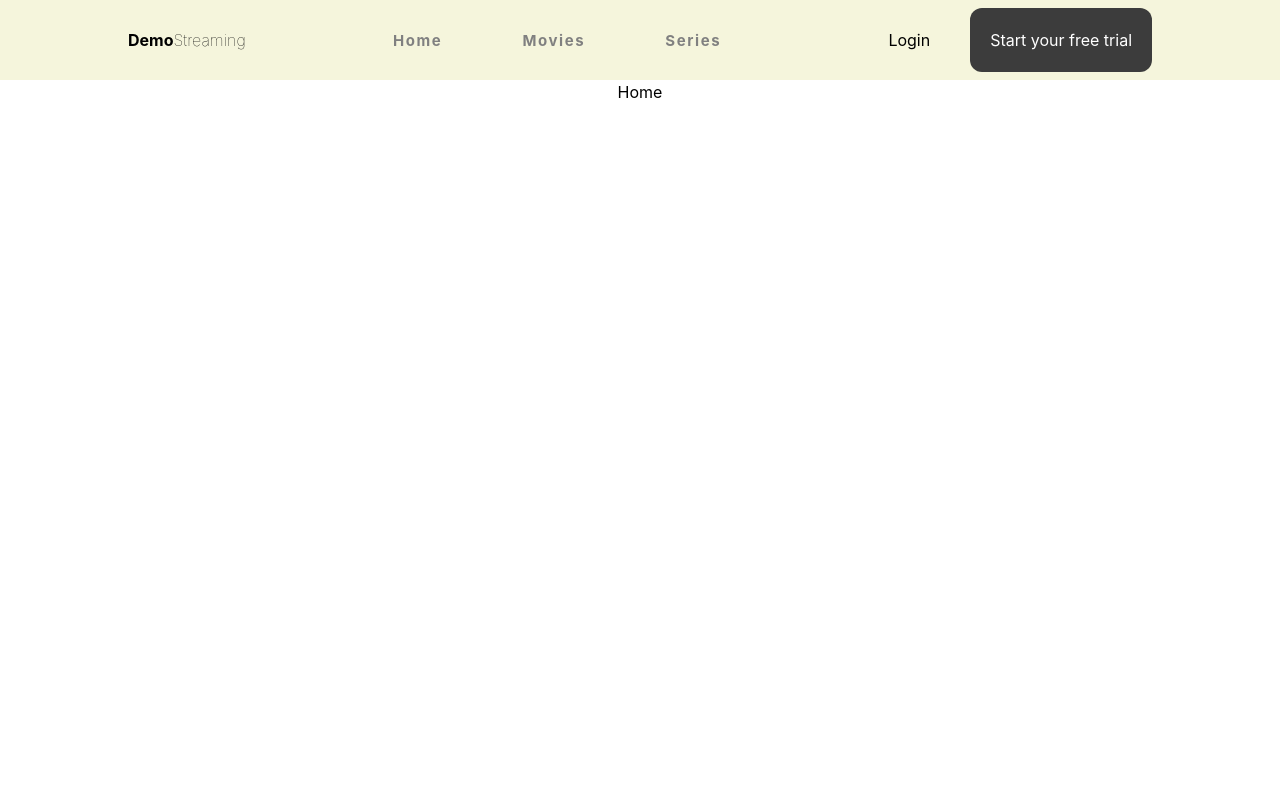
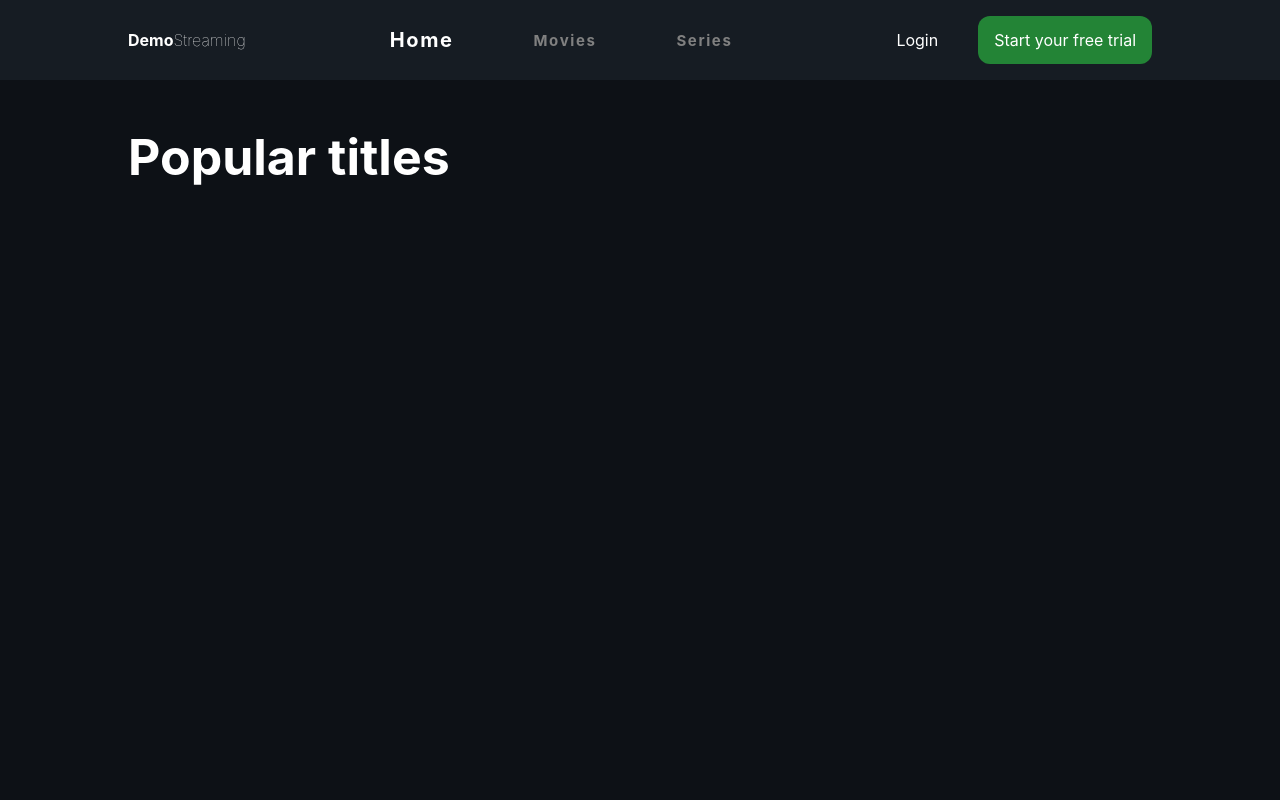
Before and after one commit to patrick-katambi/07-ellipsis_js_challenge, a React (Create React App) app: page / in a window 1280 px wide. Shown: the top 800 px of the page. Built offline with nearby package versions, Linux system fonts and the light colour scheme.

Commit message:
home page scaffolding

```diff
--- a/src/App.js
+++ b/src/App.js
@@ -1,25 +1,27 @@
-import React from 'react';
-import logo from './logo.svg';
-import { Counter } from './features/counter/Counter';
-import './App.css';
-import NavigationBar from './components/NavigationBar';
-import { Routes, Route } from 'react-router-dom';
-import Home from './pages/home/index'
-import Series from './pages/series/index'
-import Movies from './pages/movies/index'
+import React from "react";
+import logo from "./logo.svg";
+import { Counter } from "./features/counter/Counter";
+import "./App.css";
+import NavigationBar from "./components/NavigationBar";
+import { Routes, Route } from "react-router-dom";
+import Home from "./pages/home/index";
+import Series from "./pages/series/index";
+import Movies from "./pages/movies/index";
+import Footer from "./components/Footer";
 
 function App() {
   return (
-    <div className="App">
+    <div className=" bg-[#0D1116] text-[white] h-full w-full overflow-x-hidden ">
       <NavigationBar />
+      <div className="h-[calc(100% - 80px)]">
+        <Routes>
+          <Route path="/" element={<Home />} />
+          <Route path="series" element={<Series />} />
+          <Route path="movies" element={<Movies />} />
+          <Route path="*" element={<p>404 error</p>} />
+        </Routes>
+      </div>
 
-      <Routes>
-        <Route index element={<Home />} />
-        <Route path="home" element={<Home />} />
-        <Route path="series" element={<Series />} />
-        <Route path="movies" element={<Movies />} />
-        <Route path="*" element={<p>404 error</p>} />
-      </Routes>
     </div>
   );
 }
--- a/src/components/NavigationBar.js
+++ b/src/components/NavigationBar.js
@@ -3,7 +3,7 @@ import { Routes, Route, Link, NavLink } from "react-router-dom";
 
 function NavigationBar() {
   return (
-    <div className=" w-full h-[80px] px-[10%] flex items-center justify-between bg-[beige] ">
+    <div className=" w-screen h-[80px] px-[10%] flex items-center justify-between bg-[#161C23] ">
       <Logo />
       <MenuLinksSection />
       <ActionButtons />
@@ -16,7 +16,7 @@ export default NavigationBar;
 function ActionButtons() {
     return <div className=" flex items-center ">
         <div className="cursor-pointer p-5 ">Login</div>
-        <div className=" bg-[#3c3c3c] text-[white] cursor-pointer ml-5 p-5 rounded-xl " >Start your free trial</div>
+        <div className=" bg-[#238436] text-[white] cursor-pointer ml-5 px-4 py-3 rounded-xl " >Start your free trial</div>
     </div>
 }
 
@@ -35,7 +35,7 @@ function Logo() {
 
 function MenuLinksSection(props) {
   const navItems = [
-    { path: "/home", label: "Home" },
+    { path: "/", label: "Home" },
     { path: "/movies", label: "Movies" },
     { path: "/series", label: "Series" },
   ];
@@ -57,7 +57,7 @@ function NavItem(props) {
           return {
               padding: '20px',
             fontSize: isActive ? "20px" : "15px",
-            color: isActive ? "black" : "grey",
+            color: isActive ? "white" : "grey",
             transition: '0.3s'
           };
         }}
--- a/src/index.css
+++ b/src/index.css
@@ -9,6 +9,11 @@
 }
 
 body {
+  background-color: #0D1116;
+  overflow-x: hidden;
+  position: relative;
+  width: 100vw;
+  height: 100vh;
   margin: 0;
   font-family: -apple-system, BlinkMacSystemFont, 'Segoe UI', 'Roboto', 'Oxygen',
     'Ubuntu', 'Cantarell', 'Fira Sans', 'Droid Sans', 'Helvetica Neue',
--- a/src/pages/home/index.js
+++ b/src/pages/home/index.js
@@ -1,9 +1,25 @@
-import React from 'react'
+import React from "react";
+import Footer from "../../components/Footer";
 
 function Home() {
   return (
-    <div>Home</div>
-  )
+    <div className=" bg-[#0D1116] overflow-x-hidden ">
+      <HomeContents />
+      <Footer />
+    </div>
+  );
 }
 
-export default Home
+export default Home;
+
+function BigTitle(props) {
+  return <p className=" font-bold text-[50px] ">{props.title}</p>;
+}
+
+function HomeContents() {
+  return (
+    <section className=" w-[80vw] h-[60vh] mx-[auto] mt-10 mb-[200px] ">
+      <BigTitle title="Popular titles" />
+    </section>
+  );
+}
```
